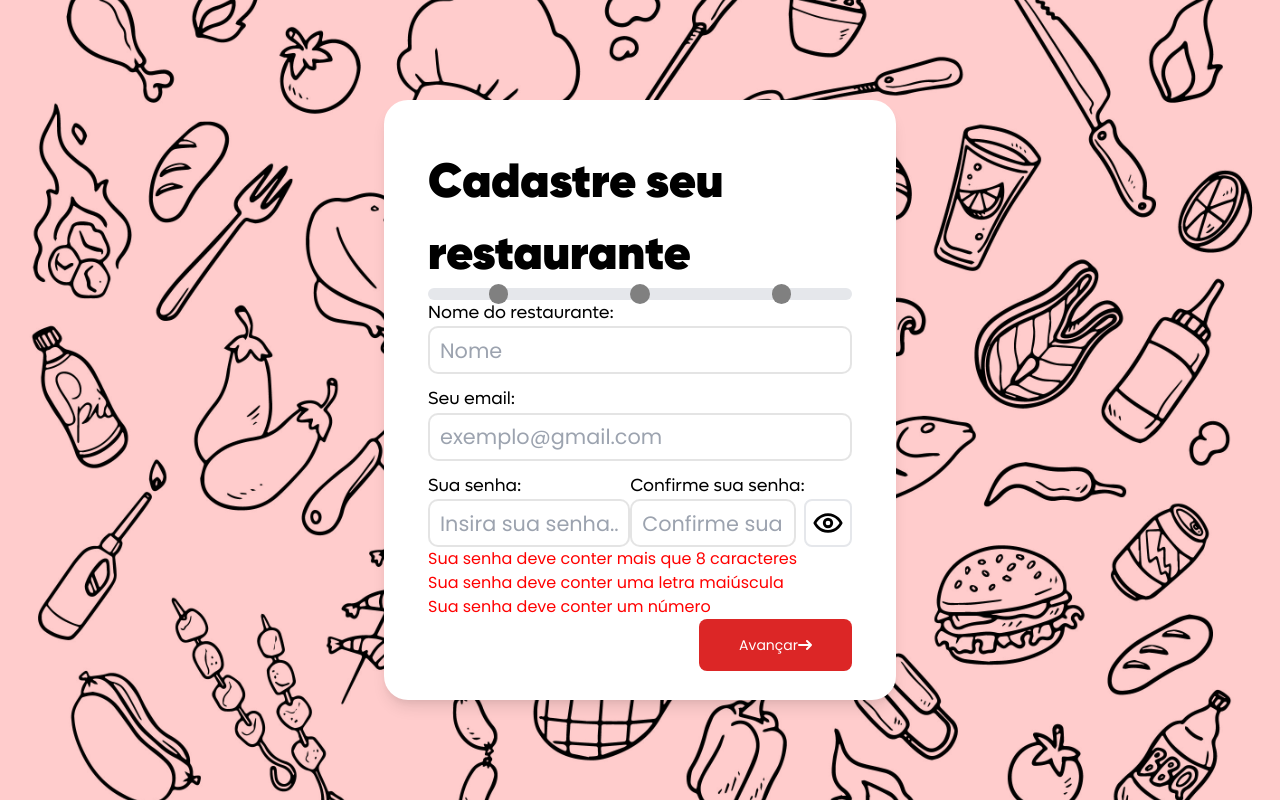
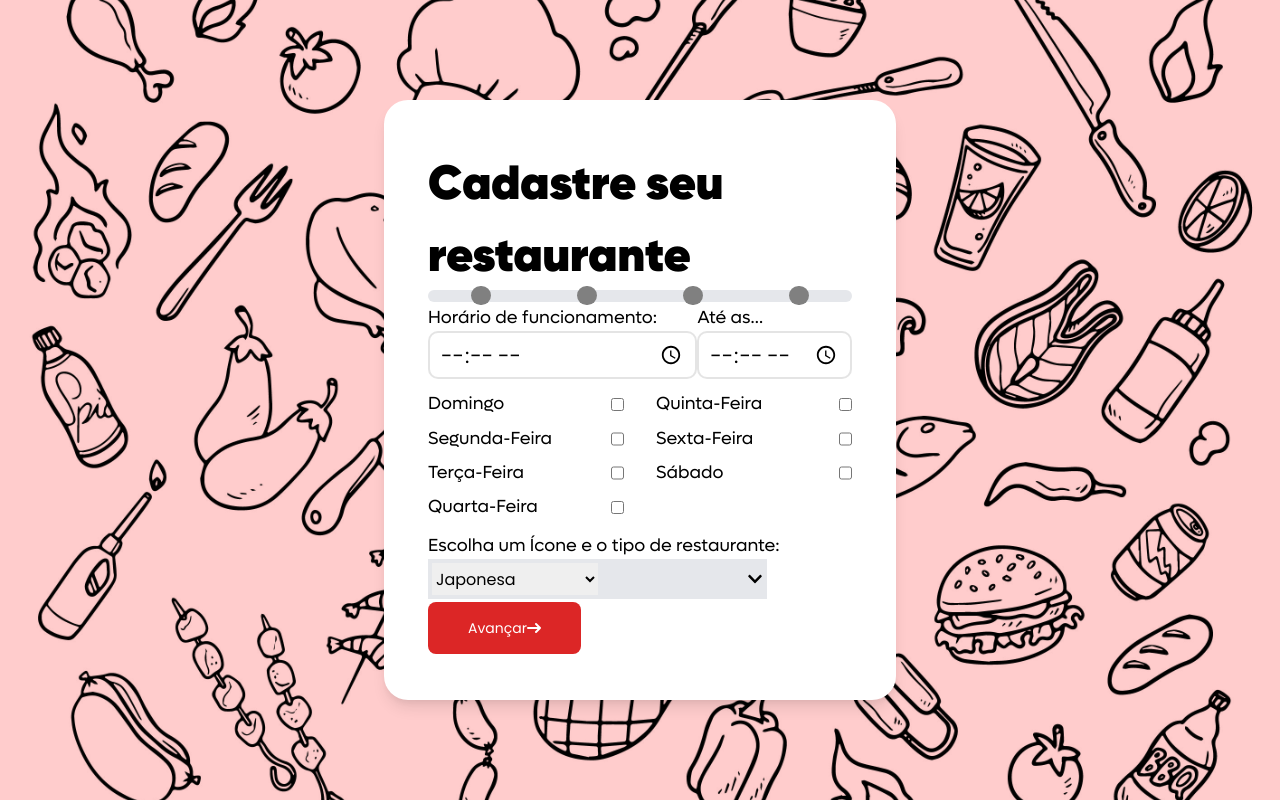
Before and after one commit to BR7T/indaiaspots-front-end, a React (Vite) app: page /restaurant/add in a window 1280 px wide. Built offline with nearby package versions, Linux system fonts and the light colour scheme.

Commit message:
finalizando macro detalhes

```diff
--- a/package.json
+++ b/package.json
@@ -11,6 +11,7 @@
     "preview": "vite preview"
   },
   "dependencies": {
+    "amqplib": "^0.5.2",
     "axios": "^1.6.8",
     "firebase": "^10.9.0",
     "nodemon": "^3.1.0",
@@ -18,8 +19,9 @@
     "react-dom": "^18.2.0",
     "react-icons": "^5.0.1",
     "react-router-dom": "^6.22.3",
+    "react-select": "^5.8.0",
     "sass": "^1.71.1",
-    "sweetalert2": "^11.6.13",
+    "sweetalert2": "^11.11.0",
     "tailwind": "^4.0.0",
     "tailwindcss": "^3.4.1"
   },
--- a/src/Pages/RegisterPage/components/FormRegister/FormRegister.jsx
+++ b/src/Pages/RegisterPage/components/FormRegister/FormRegister.jsx
@@ -5,9 +5,18 @@ import { IoIosArrowDropright } from "react-icons/io";
 import { useState } from "react";
 import { GoogleSignInRequest , signUpRequest } from "../../../../config/api";
 import { signInWithGoogle } from "../../../../config/firebase";
+import Swal from 'sweetalert2/src/sweetalert2.js'
 
-
-
+const Toast = Swal.mixin({
+    toast: true,
+    position: "top-end",
+    showConfirmButton: false,
+    timer: 15000,
+    timerProgressBar: true,
+    didOpen: (toast) => {
+      toast.onmouseleave = Swal.resumeTimer;
+    }
+  });
 
 
 export default function FormRegister(){
@@ -17,8 +26,52 @@ export default function FormRegister(){
         name: "",
         confirmPassword : ""
     })
+    function Validation(){
+        if(Register.email === ''|| Register.password === '' || Register.name === ''){
+            Toast.fire({
+                icon:'error',
+                title: "Preencha todos os campos"
+            })
+        }else if(Register.password !== Register.confirmPassword){
+            Toast.fire({
+                icon:'error',
+                title: "As senhas devem ser iguais"
+            })
+        }else{
+            signUpRequest(Register).then(res => {
+                if(res.data.process){
+                    Toast.fire({
+                        icon: "info",
+                        title: "Verifique sua caixa de email"
+                      });
+                      document.getElementById('email').value = ''
+                      document.getElementById('name').value = ''
+                      document.getElementById('password').value = ''
+                      document.getElementById('passwordRepeat').value = ''
+
+                      Register.email = ''
+                      Register.name = ''
+                      Register.confirmPassword = ''
+                      Register.password = ''
+
+                }else{
+                    Toast.fire({
+                        icon: "error",
+                        title: "505 - Erro no servidor"
+                      });
+                }
+
+            })
 
 
+        }
+    }
+
+    function Effect(e, nome){
+        const Item =  e.target.value
+        Register[nome] = Item
+        console.log(`${nome} : ${Register[nome]}`)
+    }
 
     return(
     <div id="formArea">
@@ -32,8 +85,7 @@ export default function FormRegister(){
             <input type="email" id="email" placeholder="Insira seu Email" autoComplete={"off"}
              onChange={
                 (e)=>{
-                   const Email =  e.target.value
-                   setRegister({...Register , email : Email})
+                    Effect(e,'email')
                 }
             }/>
             <label htmlFor="name" className="text-base">
@@ -43,9 +95,7 @@ export default function FormRegister(){
             <input type="text" id="name" placeholder="Insira seu nome"
              onChange={
                 (e)=>{
-                   const Name =  e.target.value
-
-                   setRegister({...Register , name : Name})
+                    Effect(e,'name')
                 }
             }
                 />
@@ -55,9 +105,7 @@ export default function FormRegister(){
                     <input type="password" id="password" placeholder="Insira sua senha"
                     onChange={
                         (e)=>{
-                        const confirm =  e.target.value
-
-                        setRegister({...Register , confirmPassword : confirm})
+                            Effect(e,'password')
                         }
                     }
                         />
@@ -65,7 +113,9 @@ export default function FormRegister(){
 
                 <div>
                     <label htmlFor="passwordRepeat">Confirme</label>
-                    <input type="password" name="password" id="passwordRepeat"  placeholder="Confirme sua senha"/>
+                    <input type="password" name="password" id="passwordRepeat"  placeholder="Confirme sua senha" onChange={(e)=>{
+                        Effect(e,'confirmPassword')
+                    }}/>
                 </div>
 
             </section>
@@ -73,8 +123,9 @@ export default function FormRegister(){
 
             <button onClick={(e)=>{
                 e.preventDefault()
-                signUpRequest(Register);
                 console.log(Register);
+                Validation()
+
             }}>
                 <p>Entrar</p> <IoIosArrowDropright id="ArrowIcon"/>
             </button>
--- a/src/Pages/RegisterRestaurant/components/FormRestaurantRegister/AddressForm/addressForm.jsx
+++ b/src/Pages/RegisterRestaurant/components/FormRestaurantRegister/AddressForm/addressForm.jsx
@@ -1,14 +1,15 @@
 import { useEffect , useState } from "react"
+import { BiFontSize } from "react-icons/bi";
 import { ConsultaCNPJ } from "../../../../../config/api"
 
 
 export default function AddressForm({Address}){
 
 
-    const [infoCNPJ, setInfoCNPJ] = useState(); // Inicializa o estado com null, pois ainda não temos informações
 
     const handleConsultaCNPJ = async () => {
         const resultado = await ConsultaCNPJ(Address.CNPJ)
+        console.log(resultado.estabelecimento)
         Complete(resultado)
     };
 
@@ -18,9 +19,34 @@ export default function AddressForm({Address}){
         console.log(`${nome} : ${Address[nome]}`)
     }
 
+    let ruaX = document.getElementById('streetInfo')
+    let numX = document.getElementById('numero')
+    let BairroX = document.getElementById('Bairro')
     async function Complete(data){
-        let rua = document.getElementById('streetInfo')
-        rua.value = data.razao_social;
+
+
+        Address.Bairro = data.estabelecimento.bairro
+        Address.num = data.estabelecimento.numero
+        Address.Rua = data.estabelecimento.logradouro
+        Address.Nome = data.estabelecimento.nome_fantasia
+        let CNPJ = document.getElementById('CNPJ')
+
+        document.getElementById('name').value = data.estabelecimento.nome_fantasia
+        ruaX.value =data.estabelecimento.logradouro
+        numX.value =  data.estabelecimento.numero
+        BairroX.value = data.estabelecimento.bairro
+
+        console.log(Address)
+
+    }
+    function Validation(){
+        if(ruaX.value === "" || numX == "" || BairroX === ""){
+            console.log('Informações inválidas')
+        }else if(CNPJ.length !== 14){
+            console.log('CNPJ Inválido')
+        }else{
+
+        }
     }
 
 
@@ -30,7 +56,7 @@ export default function AddressForm({Address}){
                 <div >
                     <label htmlFor="name">Nome do restaurante:</label>
                     <input type="text" id="name" placeholder=''className="InputRestaurant " onChange={(e)=>{
-                        Effect(e,'username')
+                        Effect(e,'Nome')
                     }}/>
                 </div>
                 <div className="flex flex-row">
@@ -46,8 +72,8 @@ export default function AddressForm({Address}){
                             }
                         }}
                         onPaste={e=>{
-                            e.preventDefault()
-                            window.alert('não é possível colar CNPJ nesse campo')
+                            // e.preventDefault()
+                            // window.alert('não é possível colar CNPJ nesse campo')
                         }}/>
                     </div>
                     <div>
@@ -66,28 +92,31 @@ export default function AddressForm({Address}){
                 <div>
                     <div>
                         <label htmlFor="numero">Número do restaurante:</label>
-                        <input type="number" className="InputRestaurant" id="numero" onKeyDown={(e)=>{
-                            if(e.key === 'e'){
-                                e.preventDefault()
-                            }
-                        }}
-                        onChange={(e)=>{
-                            Effect(e,'num')
-                        }} disabled/>
+                        <input type="number" className="InputRestaurant" id="numero" disabled/>
                     </div>
                 </div>
             </form>
+            <div className="flex justify-between">
+                <button className="text-red-600 focus:ring-4 focus:outline-none focus:ring-red-300 font-large rounded-lg text-sm px-10 py-4 text-center inline-flex items-center dark:bg-red-600 dark:hover:bg-red-600 dark:focus:ring-red-800  self-start border-2 border-red-600" style={{fontFamily: "Lufga Bold" , fontSize:"1.1rem"}} onClick={() => {
+                        if(Address.CNPJ.length !== 14){
+                            window.alert('o CNPJ não é válido')
+                        }else{
+                            handleConsultaCNPJ()
+                        }
+                    }}>
+                    Verificar CNPJ
+                </button>
 
 
-
-                <button type="button" className="text-white bg-red-600 hover:bg-red-700 focus:ring-4 focus:outline-none focus:ring-red-300 font-large rounded-lg text-sm px-10 py-4 text-center inline-flex items-center dark:bg-red-600 dark:hover:bg-red-600 dark:focus:ring-red-800  self-end" onClick={() => {
-                        handleConsultaCNPJ()
-                    }}>
+                <button type="button" className="text-white bg-red-600 hover:bg-red-700 focus:ring-4 focus:outline-none focus:ring-red-300 font-large rounded-lg text-sm px-10 py-4 text-center inline-flex items-center dark:bg-red-600 dark:hover:bg-red-600 dark:focus:ring-red-800  self-end" onClick={()=>{
+                    Validation()
+                }}>
                     Avançar
                 <svg className="rtl:rotate-180 w-3.5 h-3.5 ms-2" aria-hidden="true" xmlns="http://www.w3.org/2000/svg" fill="none" viewBox="0 0 14 10">
                 <path stroke="currentColor" strokeLinecap="round" strokeLinejoin="round" strokeWidth="2" d="M1 5h12m0 0L9 1m4 4L9 9"/>
                 </svg>
                 </button>
+            </div>
 
 
 
--- a/src/Pages/RegisterRestaurant/components/FormRestaurantRegister/RegisterRestaurantForm.jsx
+++ b/src/Pages/RegisterRestaurant/components/FormRestaurantRegister/RegisterRestaurantForm.jsx
@@ -7,6 +7,8 @@ import CompleteBar from "../../../../standard/components/completeBar.jsx"
 import FirstForm from "./RegisterForm/FirstForm.jsx";
 import AddressForm from "./AddressForm/addressForm.jsx";
 import { Routes, Route } from "react-router-dom";
+import Preview from "../WorkTime/WorkTime.jsx";
+import WorkTime from "../WorkTime/WorkTime.jsx";
 
 
 export default function RegisterRestaurantFormArea({NEXT , setNEXT}){
@@ -15,7 +17,8 @@ export default function RegisterRestaurantFormArea({NEXT , setNEXT}){
     const [Data , setData] = useState({
         Login : null ,
         Address : null,
-        Images : null
+        Images : null,
+        WorkTime : null
     })
     console.log(Data)
     const Login = Data.Login = {
@@ -26,10 +29,20 @@ export default function RegisterRestaurantFormArea({NEXT , setNEXT}){
 
     }
     const Address = Data.Address = {
+            Nome: "",
             CNPJ : "",
             Rua : "" ,
             Bairro : "",
             num: ""
+    }
+    const Hour = Data.WorkTime = {
+        Dias : {
+                seg:"seg" , ter:'ter' , qua:'qua', qui:'qui' , sex:'sex' , sab:'sab' , dom:'dom'
+                },
+        Horas : {
+            Abre: "",
+            Fecha:""
+        }
     }
     console.log(Data.Login)
 
@@ -39,12 +52,14 @@ export default function RegisterRestaurantFormArea({NEXT , setNEXT}){
         <div id="formRegisterRestaurant" className=" lg:h-3/4 lg:w-2/5 bg-white p-11 relative shadow-slate-900 shadow-lg sm:w-full h-full ">
             <div className="flex justify-between flex-col">
              <h1 style={{fontFamily: 'Gilroy' , fontSize:"3rem"}}>Cadastre seu restaurante</h1>
-             <CompleteBar tarefas={'3'}/>
+             <CompleteBar tarefas={'4'}/>
             </div>
             {/* 3 melhores imagens do seu restaurante */}
                 <Routes>
-                    <Route path={'/'} element={<FirstForm LoginComp={Login} setData={setData} NEXT={NEXT} setNEXT={setNEXT} />}></Route>
+                    <Route path={'/a'} element={<FirstForm LoginComp={Login} setData={setData} NEXT={NEXT} setNEXT={setNEXT} />}></Route>
                     <Route path={"/address"} element={<AddressForm Address = {Address}/>} />
+                    <Route path={"/horaedia"} element={<AddressForm/>} />
+                    <Route path={"/"} element={<WorkTime Hour = {Hour}/>} />
                 </Routes>
             <Outlet/>
             </div>
--- /dev/null
+++ b/src/Pages/RegisterRestaurant/components/WorkTime/WorkTime.jsx
@@ -0,0 +1,117 @@
+import { FaChevronDown } from "react-icons/fa";
+
+
+
+export default function WorkTime({Hour}){
+
+
+    return(
+        <>
+            <form action="" id="FormSingInRestaurant" className="">
+
+                <div className="flex flex-row">
+                    <div>
+                        <label htmlFor="CNPJ">Horário de funcionamento:</label>
+                        <input type="time" id='Hour' className="InputRestaurant" onChange={(e)=>{
+
+                            Effect(e,'CNPJ')
+
+                        }} maxLength='14' onKeyDown={(e)=>{
+                            if(e.key === 'e'){
+                                e.preventDefault()
+                            }
+                        }}
+                        onPaste={e=>{
+                            e.preventDefault()
+                            window.alert('Não é possível colar CNPJ nesse campo')
+                        }}/>
+                    </div>
+                    <div>
+                        <label htmlFor="Bairro">Até as...</label>
+                        <input type="Time" id="Bairro" placeholder="Bairro..." className="InputRestaurant" onChange={(e)=>{
+                            Effect(e,'password')
+                        }} />
+                    </div>
+                </div>
+                <div className="grid grid-cols-2 gap-x-8 gap-y-2 align-center justify-between w-full">
+
+                         <div className="flex flex-row-reverse align-center justify-between">
+                            <input type="checkbox" name="dom" id="Domingo" />
+                            <label htmlFor="Domingo" style={{userSelect:'none'}}>Domingo</label>
+                        </div>
+                        <div className="flex flex-row-reverse align-center justify-between">
+                            <input type="checkbox" name="qui" id="Quinta" />
+                            <label htmlFor="Quinta" style={{userSelect:'none'}}>Quinta-Feira</label>
+                        </div>
+                        <div className="flex flex-row-reverse align-center justify-between">
+                            <input type="checkbox" name="seg" id="Segunda" />
+                            <label htmlFor="Segunda" style={{userSelect:'none'}}>Segunda-Feira</label>
+                        </div>
+                        <div className="flex flex-row-reverse align-center justify-between">
+                            <input type="checkbox" name="sex" id="Sexta" />
+                            <label htmlFor="Sexta" style={{userSelect:'none'}}>Sexta-Feira</label>
+                        </div>
+
+                        <div className="flex flex-row-reverse align-center justify-between">
+                            <input type="checkbox" name="ter" id="Terca" />
+                            <label htmlFor="Terca" style={{userSelect:'none'}}>Terça-Feira</label>
+                        </div>
+                        <div className="flex flex-row-reverse align-center justify-between">
+                            <input type="checkbox" name="sab" id="Sábado" />
+                            <label htmlFor="Sábado" style={{userSelect:'none'}}>Sábado</label>
+                        </div>
+                        <div className="flex flex-row-reverse align-center justify-between">
+                            <input type="checkbox" name="qua" id="Quarta" />
+                            <label htmlFor="Quarta" style={{userSelect:'none'}}>Quarta-Feira</label>
+                        </div>
+
+
+                </div>
+                <div>
+                    <div className="flex flex-col">
+                        <label htmlFor="numero">Escolha um Ícone e o tipo de restaurante:</label>
+                        <div className="h-10 w-4/5 bg-gray-200 flex flex-row items-center justify-between p-1" style={{position:'relative'}} >
+                            <div className="h-full w-1/2 ">
+
+
+
+                            <div className="flex w-full h-full flex-col gap-6">
+                                <select name="options" id="options" className="w-full h-full">
+                                    <option value="japonesa">Japonesa</option>
+                                    <option value="Hamburgueria">Hamburgueria</option>
+                                    <option value="Peixaria">Peixaria</option>
+                                    <option value="Pizzaria">Pizzaria</option>
+                                    <option value="Caseira">Caseira</option>
+                                    <option value="Pastelaria">Pastelaria</option>
+                                    <option value="Churrascaria">Churrascaria</option>
+                                </select>
+                            </div>
+
+
+                            </div>
+
+                            <div><FaChevronDown/></div>
+
+                        </div>
+
+
+                    </div>
+                </div>
+            </form>
+            <div className="flex justify-between">
+
+
+
+                <button type="button" className="text-white bg-red-600 hover:bg-red-700 focus:ring-4 focus:outline-none focus:ring-red-300 font-large rounded-lg text-sm px-10 py-4 text-center inline-flex items-center dark:bg-red-600 dark:hover:bg-red-600 dark:focus:ring-red-800  self-end" onClick={()=>{
+
+
+                }}>
+                    Avançar
+                <svg className="rtl:rotate-180 w-3.5 h-3.5 ms-2" aria-hidden="true" xmlns="http://www.w3.org/2000/svg" fill="none" viewBox="0 0 14 10">
+                <path stroke="currentColor" strokeLinecap="round" strokeLinejoin="round" strokeWidth="2" d="M1 5h12m0 0L9 1m4 4L9 9"/>
+                </svg>
+                </button>
+            </div>
+        </>
+    )
+}
```
Also changed, not shown: src/config/api.js (+3 -5 lines), 1 other file (tests, documents, lock files or other folders).
